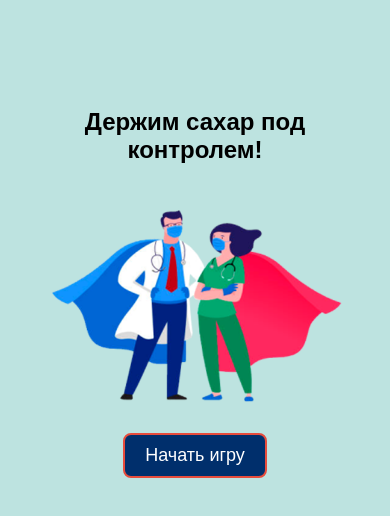
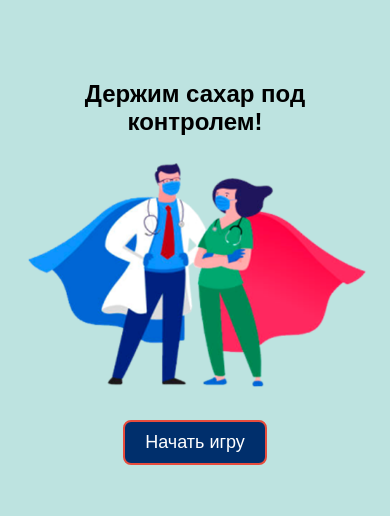
Before and after one commit to Ozhigov1Pavel/match3_project, a plain HTML site: page index.html in a window 390 px wide. Drawn offline with Linux system fonts and the light colour scheme.

Commit message:
fix_mobile

```diff
--- a/index.html
+++ b/index.html
@@ -1,8 +1,8 @@
-
 <!DOCTYPE html>
 <html lang="ru">
 <head>
     <meta charset="UTF-8">
+    <meta name="viewport" content="width=device-width, initial-scale=1.0">
     <title>Игра три в ряд</title>
     <link rel="stylesheet" href="style.css">
 </head>
--- a/style.css
+++ b/style.css
@@ -1,3 +1,47 @@
+*,
+*::before,
+*::after {
+  box-sizing: border-box;
+}
+
+html, body {
+    margin: 0;
+    padding: 0;
+    background: #bde3e0;
+    font-family: sans-serif;
+    text-align: center;
+    user-select: none;
+
+    min-width: 390px; /* минимальная ширина */
+    scroll-behavior: smooth;
+  }
+
+
+
+h1,
+h2,
+h3,
+h4,
+h5,
+h6,
+p,
+ul,
+ol,
+li,
+blockquote {
+  margin: 0;
+  padding: 0;
+}
+
+a {
+  color: inherit;
+}
+
+
+
+button {
+  font: inherit;
+}
 
 body {
     font-family: sans-serif;
@@ -5,6 +49,8 @@ body {
     background: #bde3e0;
     user-select: none;
     padding-top: 40px;
+    width: 100%;
+    box-sizing: border-box;
 }
 #game {
     margin: 40px auto 20px;
@@ -96,7 +142,7 @@ body {
     align-items: center;
 }
 #start-screen img {
-    max-width: 300px;
+    max-width: 100%;
     margin: 20px 0;
 }
 #start-button {
```
Also changed, not shown: info.html (+1 -0 lines).
